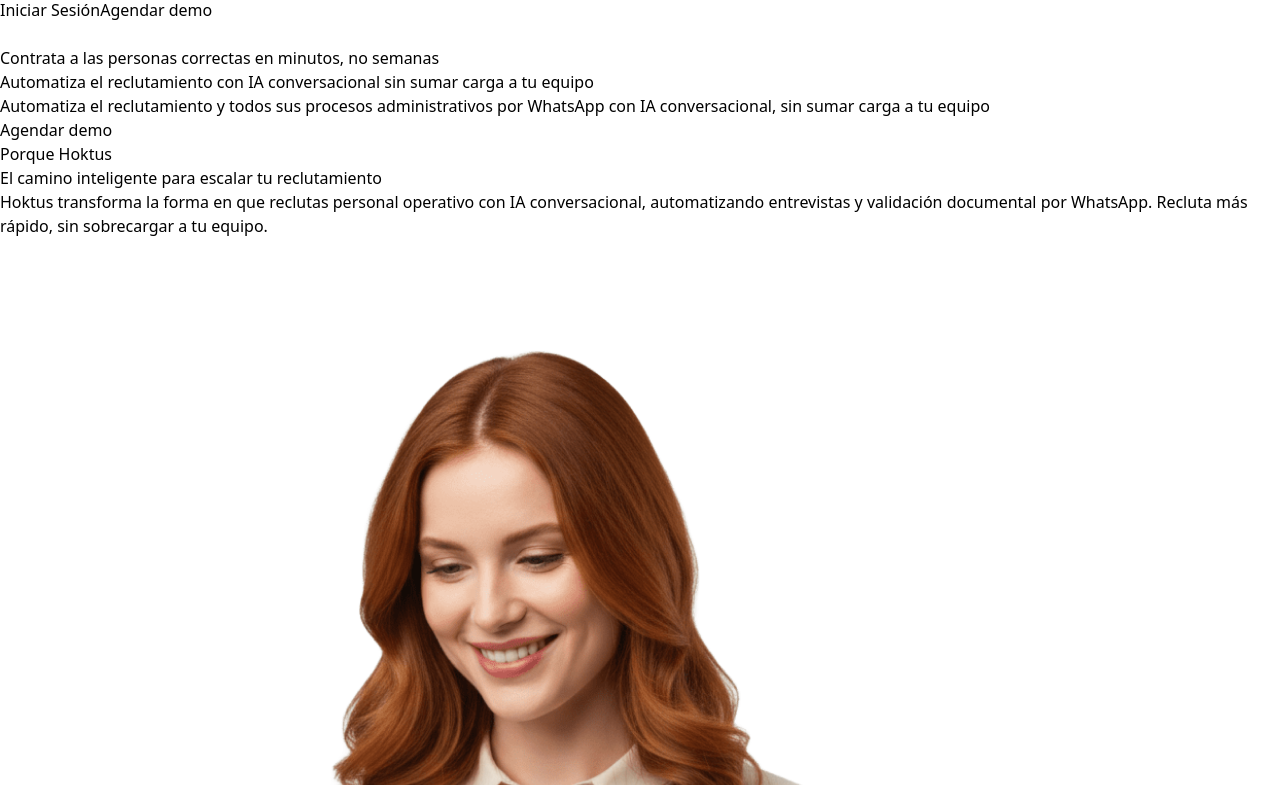
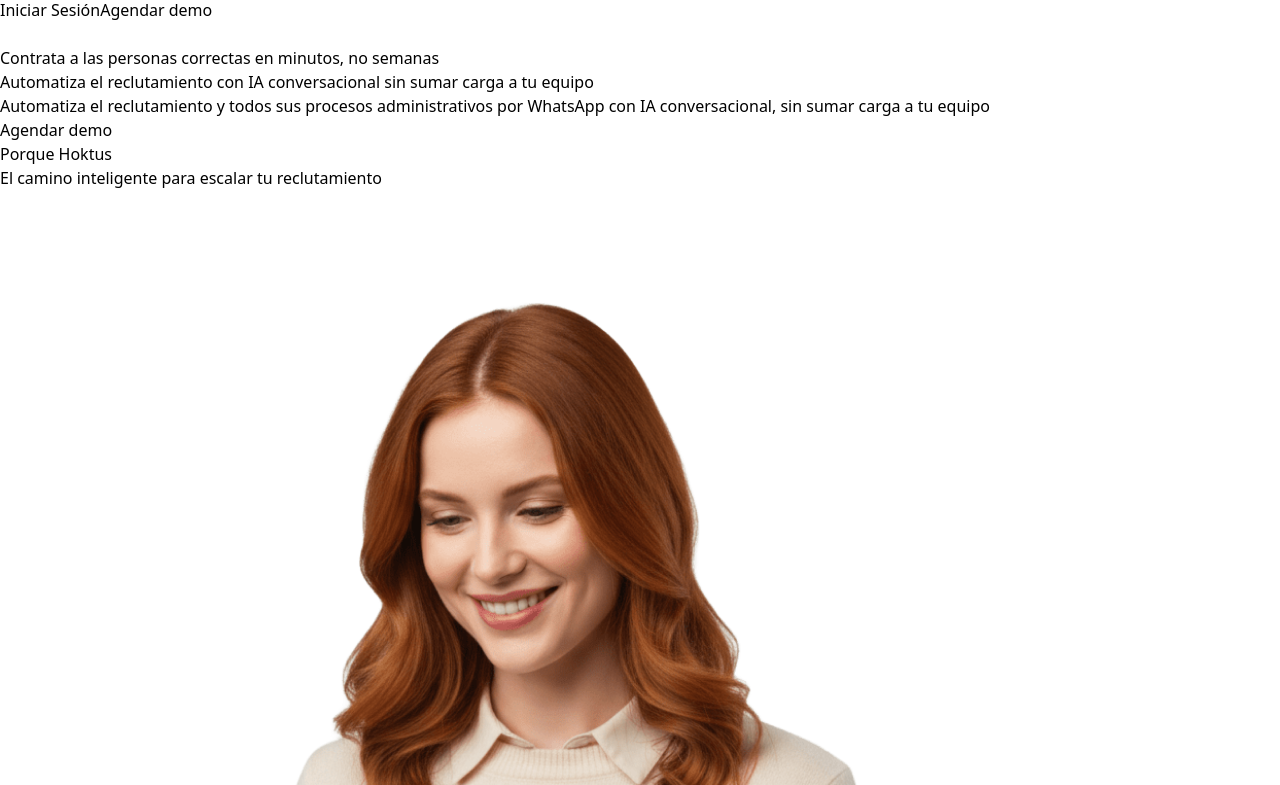
Before and after one commit to clementeaf/landing-app, a React (Vite) app: page / in a window 1280 px wide. Shown: the part 315-1100 px from the top of the page. Built offline with nearby package versions, Linux system fonts and the light colour scheme.

Commit message:
Ajustar posiciones y tamaños de elementos flotantes en sección 'Porque Hoktus' - Performance Chart y Postulante Chat

```diff
--- a/src/pages/Home/index.tsx
+++ b/src/pages/Home/index.tsx
@@ -233,41 +233,36 @@ export const HomePage = () => {
       </section>
 
       {/* Porque Hoktus?*/} {/* Responsive */}
-      <section className='flex flex-col items-center justify-center px-4 sm:px-6 lg:px-8'>
-        <button className='w-full sm:w-auto sm:min-w-[280px] lg:w-[318px] h-[56px] sm:h-[64px] lg:h-[68px] rounded-[28px] sm:rounded-[32px] lg:rounded-[34px] bg-[#ECF4FF] text-[#1677FF] text-base sm:text-lg lg:text-[20px] font-[100] my-8 sm:my-12 md:my-16 lg:my-[100px]'>
+      <section className='flex flex-col items-center justify-center gap-6 py-[50px]'>
+        <button className='w-auto px-4 py-3 rounded-[28px] bg-[#ECF4FF] text-[#1677FF] text-base'>
           Porque Hoktus
         </button>
-        <h2 className='text-2xl sm:text-3xl md:text-4xl lg:text-5xl xl:text-[60px] font-bold text-[#012257] text-center px-4 sm:px-6 lg:px-0'>
+        <p className='text-[40px] font-bold text-[#012257] text-center px-4'>
           El camino inteligente para escalar tu reclutamiento
-        </h2>
-        <p className='text-base sm:text-lg md:text-xl lg:text-2xl xl:text-[30px] font-[100] text-[#A8A8A8] text-center w-full sm:w-[90%] md:w-[80%] lg:w-[70%] py-4 sm:py-6 md:py-8 lg:py-10 px-4 sm:px-6'>
-          Hoktus transforma la forma en que reclutas personal operativo con IA conversacional, automatizando entrevistas y validación documental por WhatsApp. Recluta más rápido, sin sobrecargar a tu equipo.
         </p>
 
         {/* Images content */}
-        <div className="flex flex-col lg:flex-row items-center justify-center gap-6 sm:gap-8 md:gap-12 lg:gap-16 xl:gap-[250px] px-0 sm:px-2 lg:px-8 py-8 sm:py-12 md:py-16 w-full overflow-x-hidden lg:overflow-visible">
+        <div className="flex flex-col lg:flex-row items-center justify-center w-auto overflow-x-hidden lg:overflow-visible h-auto mt-5 gap-[150px]">
           {/* Left Section - Woman with UI elements */}
-          <div className="relative flex-shrink-0 w-full sm:w-[90%] md:w-[80%] lg:w-auto pr-0 sm:pr-[80px] md:pr-[100px] lg:pr-0" style={{ overflow: 'visible' }}>
-            <div className="h-[280px] sm:h-[350px] md:h-[420px] lg:h-[527px] w-full sm:w-[90%] md:w-[85%] lg:w-[604px] relative rounded-lg overflow-visible bg-[#FAFCFF] mx-auto">
+          <div className="relative w-auto min-w-[425px]" style={{ overflow: 'visible' }}>
               <img
                 src={person}
                 alt="Persona usando Hoktus"
-                className="w-full h-full object-contain sm:object-cover rounded-lg"
+                className="w-[400px] h-[400px] sm:w-[465px] sm:h-[465px] object-contain sm:object-cover"
               />
 
               {/* Floating UI Element 1 - Performance */}
               <img
                 src={performanceChart}
                 alt="Performance"
-                className="absolute top-[50px] sm:top-[70px] md:top-[100px] right-0 sm:right-[-60px] md:right-[-80px] lg:right-[-150px] z-10 w-[100px] sm:w-[160px] md:w-[220px] lg:w-[300px] object-cover hidden sm:block"
+                className="absolute top-0 left-[0px] w-[170px] sm:w-[250px] sm:left-[300px] object-cover overflow-visible"
               />
 
               {/* Floating UI Element 2 - Postulante Chat */}
-              <div className="absolute bottom-[10px] sm:bottom-[15px] md:bottom-20 right-0 sm:right-[-80px] md:right-[-110px] lg:right-[-190px] z-10 w-[100px] sm:w-[150px] md:w-[190px] lg:w-[235.47px] h-auto sm:h-[60px] md:h-[68px] lg:h-[73.83px] bg-white rounded-tl-[12px] sm:rounded-tl-[16px] lg:rounded-tl-[20px] rounded-tr-[12px] sm:rounded-tr-[16px] lg:rounded-tr-[20px] rounded-br-[12px] sm:rounded-br-[16px] lg:rounded-br-[20px] shadow-lg p-1.5 sm:p-2 px-2 sm:px-3 lg:px-4 text-[#1677FF] hidden sm:block">
+              <div className="absolute top-4 right-4 sm:top-[200px] md:top-[250px] lg:top-[300px] sm:right-[-50px] md:right-[-70px] lg:right-[-140px] z-10 w-[100px] sm:w-[150px] md:w-[190px] lg:w-[235.47px] h-auto sm:h-[60px] md:h-[68px] lg:h-[73.83px] bg-white rounded-tl-[12px] sm:rounded-tl-[16px] lg:rounded-tl-[20px] rounded-tr-[12px] sm:rounded-tr-[16px] lg:rounded-tr-[20px] rounded-br-[12px] sm:rounded-br-[16px] lg:rounded-br-[20px] shadow-lg p-1.5 sm:p-2 px-2 sm:px-3 lg:px-4 text-[#1677FF]">
                 <h3 className="font-semibold text-xs sm:text-sm lg:text-[15px]">Postulante</h3>
                 <p className="text-[10px] sm:text-[11px] lg:text-[12px]">Hola Daniel, estoy interesado en el puesto de conductor, ¿Qué debo...</p>
               </div>
-            </div>
           </div>
 
           <div className='flex flex-col sm:flex-row lg:flex-col xl:flex-row items-center justify-center gap-6 sm:gap-6 lg:gap-8 w-full lg:w-auto'>
```
